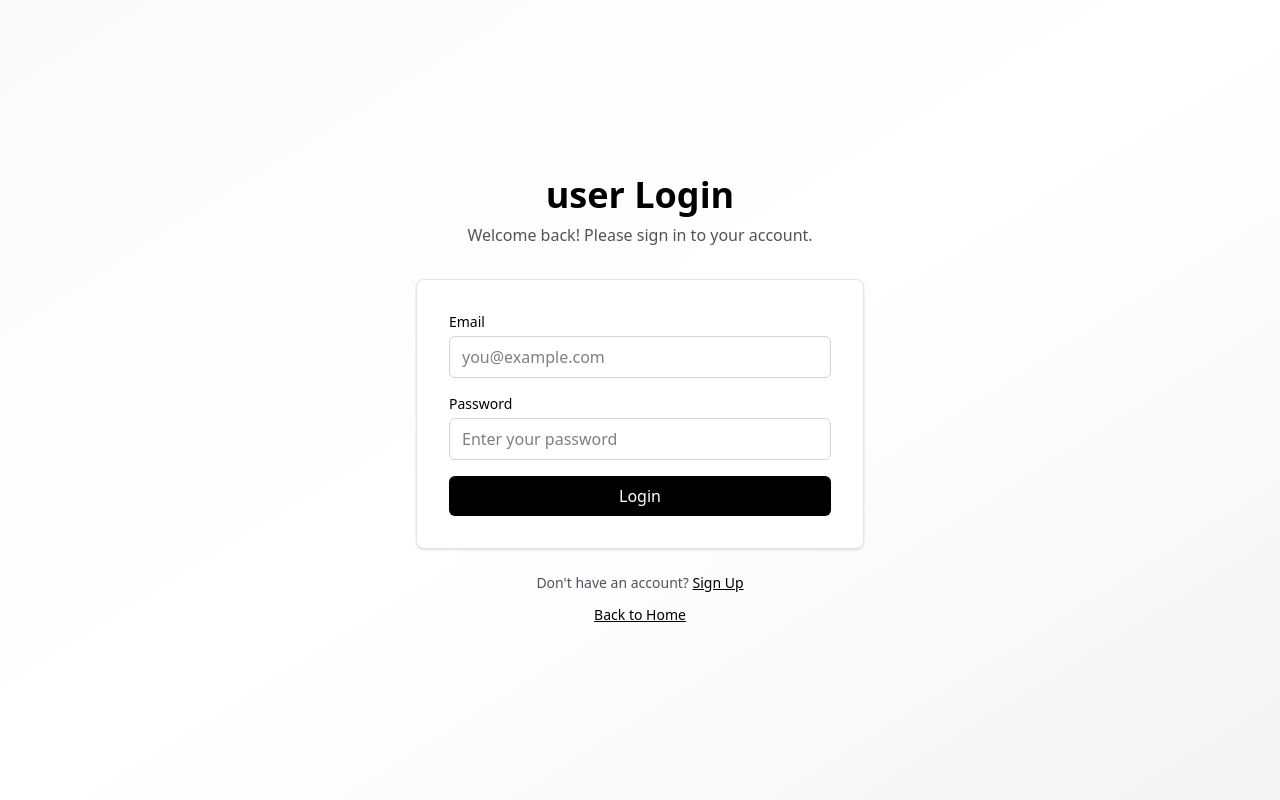
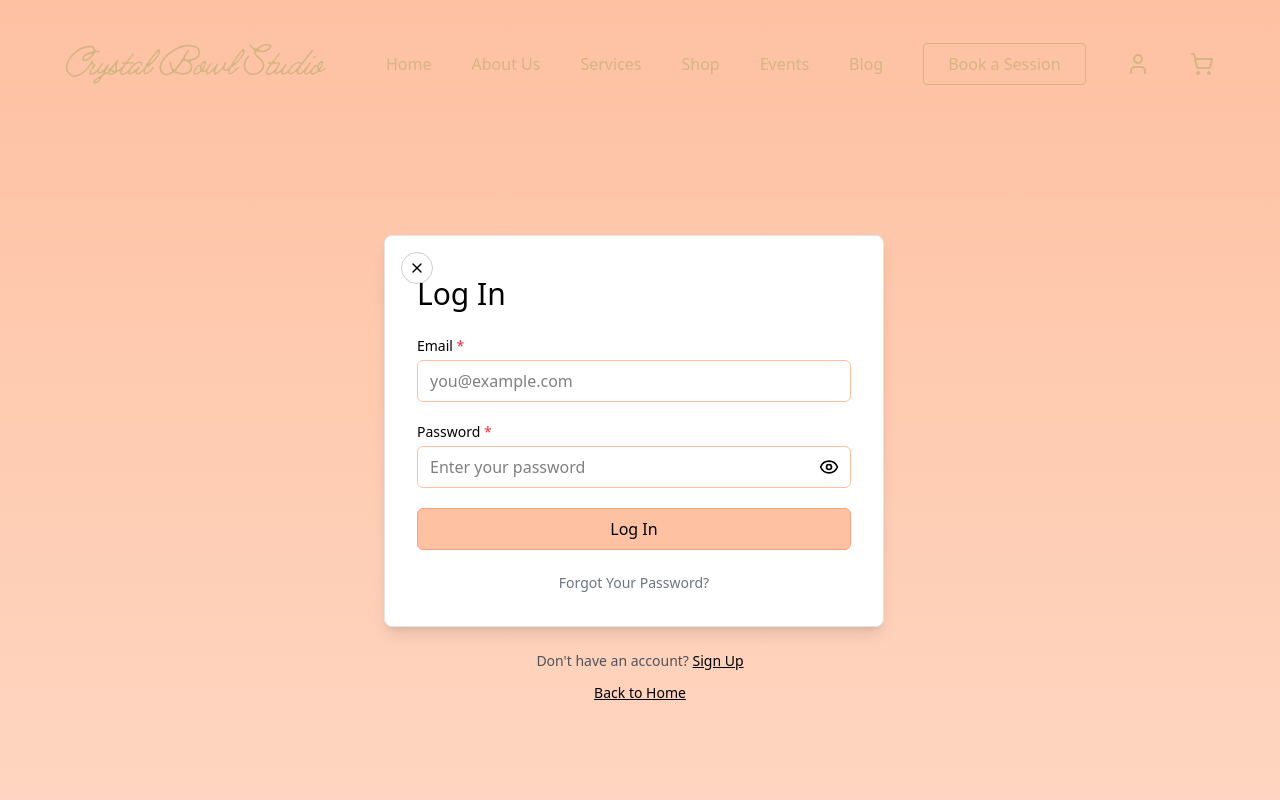
Before and after one commit to iamjuu/crystal-bowl, a Next.js app: page /login in a window 1280 px wide. Shown: the top 800 px of the page. Built offline with nearby package versions, Linux system fonts and the light colour scheme.

Commit message:
err fixing

```diff
--- a/app/(user)/login/page.tsx
+++ b/app/(user)/login/page.tsx
@@ -4,12 +4,15 @@ import { useState } from "react";
 import { useRouter } from "next/navigation";
 import Link from "next/link";
 import toast from "react-hot-toast";
-
+import { X, Eye, EyeOff } from "lucide-react";
+import Navbar from "@/components/user/Navbar";
+import Footer from "@/components/user/Footer";
 export default function LoginPage() {
   const router = useRouter();
   const [formData, setFormData] = useState({ email: "", password: "" });
   const [loading, setLoading] = useState(false);
   const [error, setError] = useState("");
+  const [showPassword, setShowPassword] = useState(false);
 
   const handleSubmit = async (e: React.FormEvent) => {
     e.preventDefault();
@@ -45,7 +48,7 @@ export default function LoginPage() {
         localStorage.setItem("userToken", data.data.token);
         localStorage.setItem("userRole", "user");
         toast.success("Login successful!");
-        router.push("/home");
+        router.push("/");
       }
     } catch {
       setError("Something went wrong. Please try again.");
@@ -56,17 +59,28 @@ export default function LoginPage() {
   };
 
   return (
-    <div className="min-h-screen bg-linear-to-br from-zinc-50 via-white to-zinc-100 flex items-center justify-center px-6 py-20">
-      <div className="w-full max-w-md">
-        <div className="mb-8 text-center">
-          <h1 className="mb-2 text-4xl font-bold text-black">  user Login</h1>
-          <p className="text-zinc-600">Welcome back! Please sign in to your account.</p>
-        </div>
+    <div className="min-h-screen flex-col bg-gradient-to-b from-[#FEC1A2] to-[#FDECE2]  flex items-center justify-center ">
+      <Navbar />
+      <div className="w-full mt-[150px]  max-w-lg">
+        <form onSubmit={handleSubmit} className="relative  w-[500px] bg-white p-8 rounded-lg shadow-lg border border-zinc-200">
+          {/* Close button */}
+          <button
+            type="button"
+            onClick={() => router.push("/home")}
+            className="absolute top-4 left-4 w-8 h-8 flex items-center justify-center rounded-full border border-black/20 hover:bg-zinc-50 transition-colors"
+            aria-label="Close"
+          >
+            <X className="w-4 h-4 text-black" />
+          </button>
 
-        <form onSubmit={handleSubmit} className="space-y-4 bg-white p-8 rounded-lg shadow-sm border border-zinc-200">
+          {/* Title */}
+          <h1 className="text-3xl font-[300] text-black mb-6 mt-2">Log In</h1>
+
+          <div className="space-y-5">
+            {/* Email field */}
             <div>
-            <label htmlFor="email" className="block text-sm font-medium mb-1">
-              Email
+              <label htmlFor="email" className="block text-sm font-medium text-black mb-1">
+                Email <span className="text-red-500">*</span>
               </label>
               <input
                 id="email"
@@ -75,37 +89,61 @@ export default function LoginPage() {
                 autoComplete="email"
                 value={formData.email}
                 onChange={(e) => setFormData({ ...formData, email: e.target.value })}
-              className="w-full rounded-md border border-zinc-300 px-3 py-2 focus:border-black focus:outline-none focus:ring-2 focus:ring-black/20"
+                className="w-full rounded-md border border-[#FEC1A2] px-3 py-2 focus:border-[#FEC1A2] focus:outline-none focus:ring-2 focus:ring-[#FEC1A2]/20 bg-white"
                 placeholder="you@example.com"
               />
             </div>
+
+            {/* Password field */}
             <div>
-            <label htmlFor="password" className="block text-sm font-medium mb-1">
-              Password
+              <label htmlFor="password" className="block text-sm font-medium text-black mb-1">
+                Password <span className="text-red-500">*</span>
               </label>
+              <div className="relative">
                 <input
                   id="password"
-              type="password"
+                  type={showPassword ? "text" : "password"}
                   required
                   autoComplete="current-password"
                   value={formData.password}
                   onChange={(e) => setFormData({ ...formData, password: e.target.value })}
-              className="w-full rounded-md border border-zinc-300 px-3 py-2 focus:border-black focus:outline-none focus:ring-2 focus:ring-black/20"
+                  className="w-full rounded-md border border-[#FEC1A2] px-3 py-2 pr-10 focus:border-[#FEC1A2] focus:outline-none focus:ring-2 focus:ring-[#FEC1A2]/20 bg-white"
                   placeholder="Enter your password"
                 />
+                <button
+                  type="button"
+                  onClick={() => setShowPassword(!showPassword)}
+                  className="absolute right-3 top-1/2 -translate-y-1/2 text-black hover:text-zinc-600 transition-colors"
+                  aria-label={showPassword ? "Hide password" : "Show password"}
+                >
+                  {showPassword ? <EyeOff className="w-5 h-5" /> : <Eye className="w-5 h-5" />}
+                </button>
               </div>
+            </div>
+
+            {/* Error message */}
             {error && (
               <div className="text-sm text-red-600">
                 <p>{error}</p>
               </div>
             )}
+
+            {/* Submit button */}
             <button
               type="submit"
               disabled={loading}
-            className="w-full rounded-md bg-black px-4 py-2 text-white transition-colors hover:bg-zinc-800 disabled:opacity-50"
+              className="w-full rounded-md bg-[#FEC1A2] border border-[#F5A082] px-4 py-2 text-black font-medium transition-colors hover:bg-[#F5A082] disabled:opacity-50"
             >
-            {loading ? "Logging in..." : "Login"}
+              {loading ? "Logging in..." : "Log In"}
             </button>
+
+            {/* Forgot password link */}
+            <div className="text-center">
+              <Link href="/forgot-password" className="text-sm text-[#6B7280] hover:text-[#4B5563] transition-colors">
+                Forgot Your Password?
+              </Link>
+            </div>
+          </div>
         </form>
 
         <div className="mt-6 space-y-3 text-center text-sm text-zinc-600">
@@ -116,12 +154,15 @@ export default function LoginPage() {
             </Link>
           </p>
           <p>
-            <Link href="/home" className="text-black underline hover:no-underline">
+            <Link href="/" className="text-black underline hover:no-underline">
               Back to Home
             </Link>
           </p>
         </div>
       </div>
+      <div className="mt-[100px] w-full" >
+      <Footer  />
+      </div>
     </div>
   );
 }
--- a/app/(user)/resend-verification/page.tsx
+++ b/app/(user)/resend-verification/page.tsx
@@ -135,7 +135,7 @@ export default function ResendVerificationPage() {
           </Link>
         </p>
         <p className="mt-4 text-center text-sm text-zinc-600">
-          <Link href="/home" className="text-black underline hover:no-underline">
+          <Link href="/" className="text-black underline hover:no-underline">
             Back to Home
           </Link>
         </p>
--- a/app/(user)/signup/page.tsx
+++ b/app/(user)/signup/page.tsx
@@ -161,7 +161,7 @@ export default function SignupPage() {
           </Link>
         </p>
         <p className="mt-4 text-center text-sm text-zinc-600">
-          <Link href="/home" className="text-black underline hover:no-underline">
+          <Link href="/" className="text-black underline hover:no-underline">
             Back to Home
           </Link>
         </p>
--- a/app/api/auth/me/route.ts
+++ b/app/api/auth/me/route.ts
@@ -7,7 +7,7 @@ export async function GET(req: NextRequest) {
   try {
     const user = await requireAuth(req);
     await connectDB();
-    const dbUser = await User.findById(user._id).select("-password").lean();
+    const dbUser = await User.findById(user._id).select("-password").lean() as any;
 
     if (!dbUser) {
       return NextResponse.json(
--- a/app/api/enquiries/route.ts
+++ b/app/api/enquiries/route.ts
@@ -51,7 +51,7 @@ export async function POST(req: NextRequest) {
     // For discovery sessions, send special confirmation email
     if (sessionType === "discovery") {
       // Parse discovery data from comment if available
-      let discoveryData: { selectedDate?: string; selectedTime?: string } = {};
+      let discoveryData: { selectedDate?: string; selectedTime?: string; email?: string } = {};
       try {
         if (comment) {
           const parsed = JSON.parse(comment);
--- a/app/api/payment/create-checkout/route.ts
+++ b/app/api/payment/create-checkout/route.ts
@@ -2,9 +2,7 @@ import { NextRequest, NextResponse } from "next/server";
 import { requireAuth } from "@/lib/auth";
 import Stripe from "stripe";
 
-const stripe = new Stripe(process.env.STRIPE_SECRET_KEY || "", {
-  apiVersion: "2024-12-18.acacia",
-});
+const stripe = new Stripe(process.env.STRIPE_SECRET_KEY || "", );
 
 export async function POST(req: NextRequest) {
   try {
@@ -53,7 +51,6 @@ export async function POST(req: NextRequest) {
           quantity: item.quantity,
         }))),
       },
-      customer_email: user.email,
       billing_address_collection: "required",
       shipping_address_collection: {
         allowed_countries: ["IN", "US", "GB", "CA", "AU"],
--- a/app/page.tsx
+++ b/app/page.tsx
@@ -1,25 +1,40 @@
 'use client'
 
+import { useState } from "react";
 import Image from "next/image";
 import HomePage from "./(user)/home/page"
-import Link from "next/link"
 import { WhatsAppIconSvg } from "@/public/assets";
 
 export default function Home() {
+  const whatsappNumber = "6596381988";
+  const whatsappText = encodeURIComponent("Hi");
+  const [isBouncing, setIsBouncing] = useState(false);
+
+  // Normalize the WhatsApp number to international format without '+' or leading zeros
+  const getWhatsAppLink = () => {
+    const digitsOnly = String(whatsappNumber)
+      .replace(/\D/g, "")
+      .replace(/^0+/, "");
+    // Use the number as-is since it already includes country code (65 for Singapore)
+    return `https://api.whatsapp.com/send?phone=${digitsOnly}&text=${whatsappText}`;
+  };
+
   return (
     <>
       <HomePage/>
 
-      {/* Floating WhatsApp Icon */}
-      <Link
-        href="https://wa.me/91989272927"
+      {/* Floating WhatsApp button */}
+      <a
+        href={getWhatsAppLink()}
         target="_blank"
         rel="noopener noreferrer"
-        className="fixed bottom-20 right-1 z-50  size-26   flex justify-end rounded-full p-4   transition-all duration-300 hover:scale-110"
-        aria-label="Contact us on WhatsApp"
+        aria-label="Chat on WhatsApp"
+        className={`fixed z-50 bottom-20 right-1 size-26 flex justify-end rounded-full p-4 transition-all duration-300 hover:scale-110 ${
+          isBouncing ? "animate-bounce" : ""
+        }`}
       >
-    <Image src={WhatsAppIconSvg} alt="WhatsApp" width={100}  />
-      </Link>
+        <Image src={WhatsAppIconSvg} alt="WhatsApp" width={100} />
+      </a>
     </>
   );
 }
--- a/components/dashboard/ProductList.tsx
+++ b/components/dashboard/ProductList.tsx
@@ -10,7 +10,7 @@ type ProductListItem = {
   createdAt: string;
   description?: string;
   imageUrl?: string[];
-  videoUrl?: string;
+  videoUrl?: string | string[];
 };
 
 type Props = {
```
Also changed, not shown: components/user/Footer.tsx (+95 -37 lines). Lines whose indentation alone changed are shown as unchanged.
